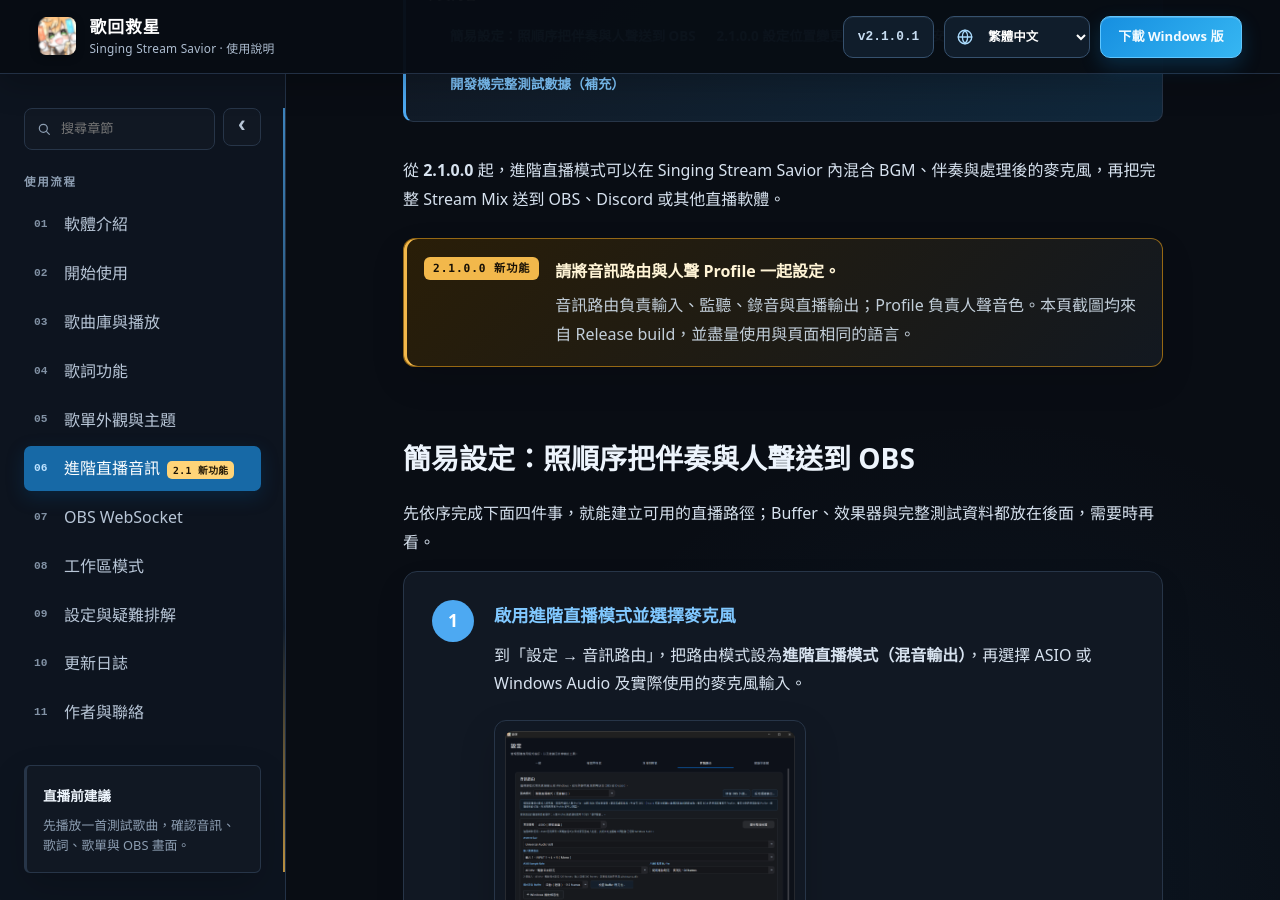
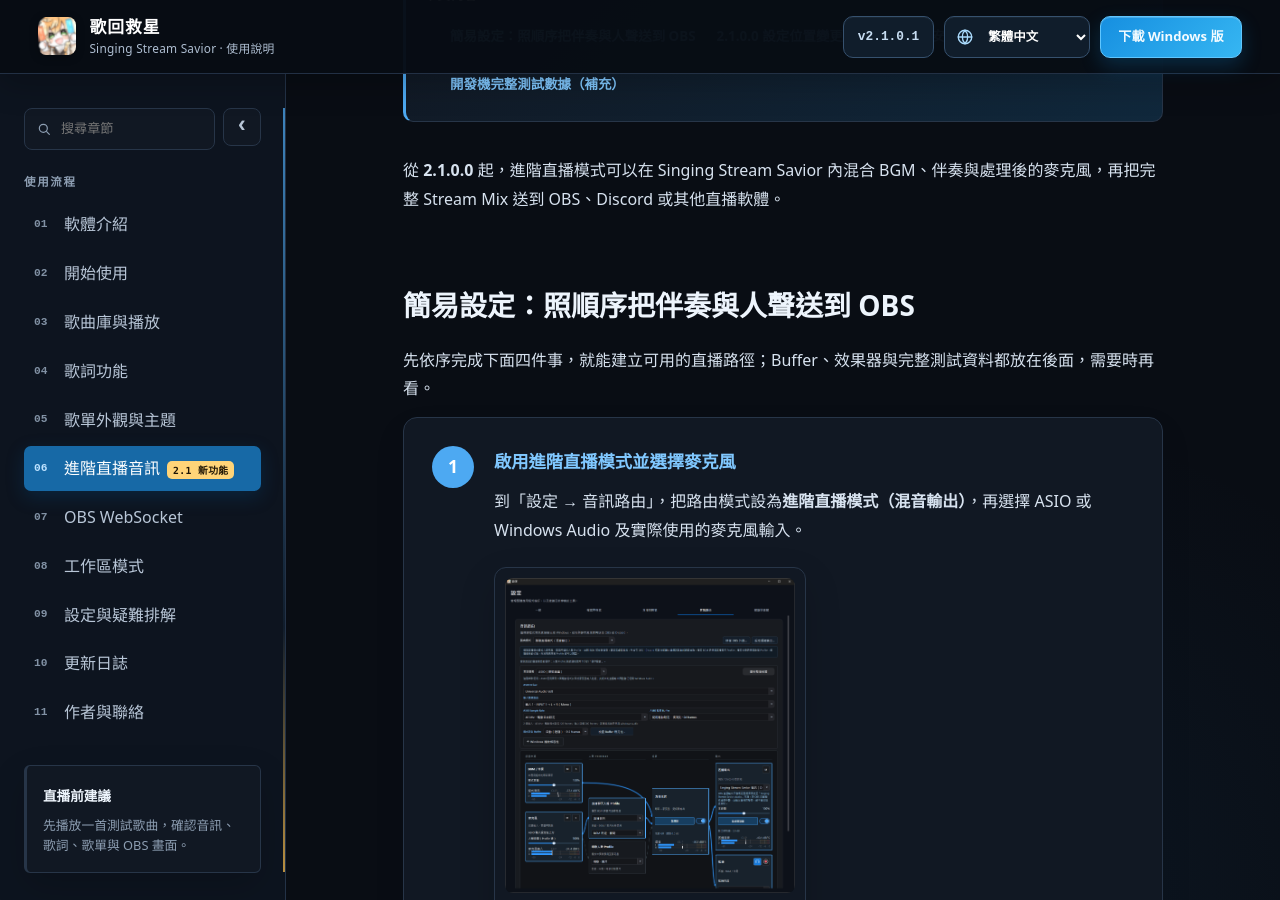
Before and after one commit to NoonIsAwesome/Singing-Stream-Savior-Manual, a Jekyll site: the page built from advanced-streaming.md, in a window 1280 px wide and 900 px high, scrolled down 311 px. Built offline with Jekyll 4.4.1, drawn with Linux system fonts in a browser that asks for light colours; some of the changed text lies outside the part shown.

Commit message:
Move quick setup ahead of advanced notes

```diff
--- a/advanced-streaming.md
+++ b/advanced-streaming.md
@@ -10,12 +10,12 @@
 
 從 **2.1.0.0** 起，進階直播模式可以在 Singing Stream Savior 內混合 BGM、伴奏與處理後的麥克風，再把完整 Stream Mix 送到 OBS、Discord 或其他直播軟體。
 
+{% include advanced-quick-start.html %}
+
 <aside class="version-preview" role="note">
   <span class="version-preview__badge">2.1.0.0 新功能</span>
   <div><strong>請將音訊路由與人聲 Profile 一起設定。</strong><p>音訊路由負責輸入、監聽、錄音與直播輸出；Profile 負責人聲音色。本頁截圖均來自 Release build，並盡量使用與頁面相同的語言。</p></div>
 </aside>
-
-{% include advanced-quick-start.html %}
 
 ## 2.1.0.0 設定位置變更
 
```
Also changed, not shown: en/advanced-streaming.md (+2 -2 lines), ja/advanced-streaming.md (+2 -2 lines), ko/advanced-streaming.md (+2 -2 lines), zh-CN/advanced-streaming.md (+2 -2 lines).
